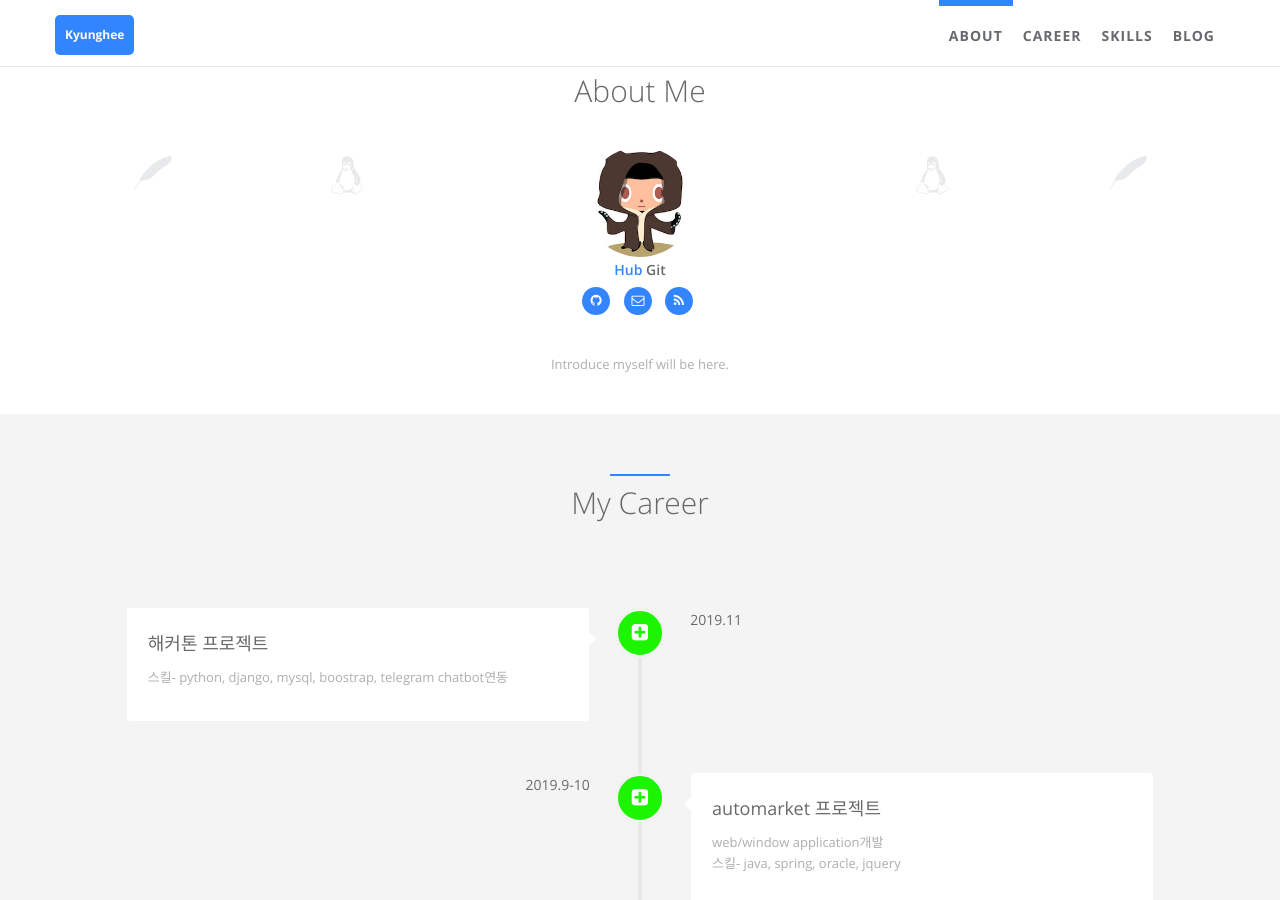
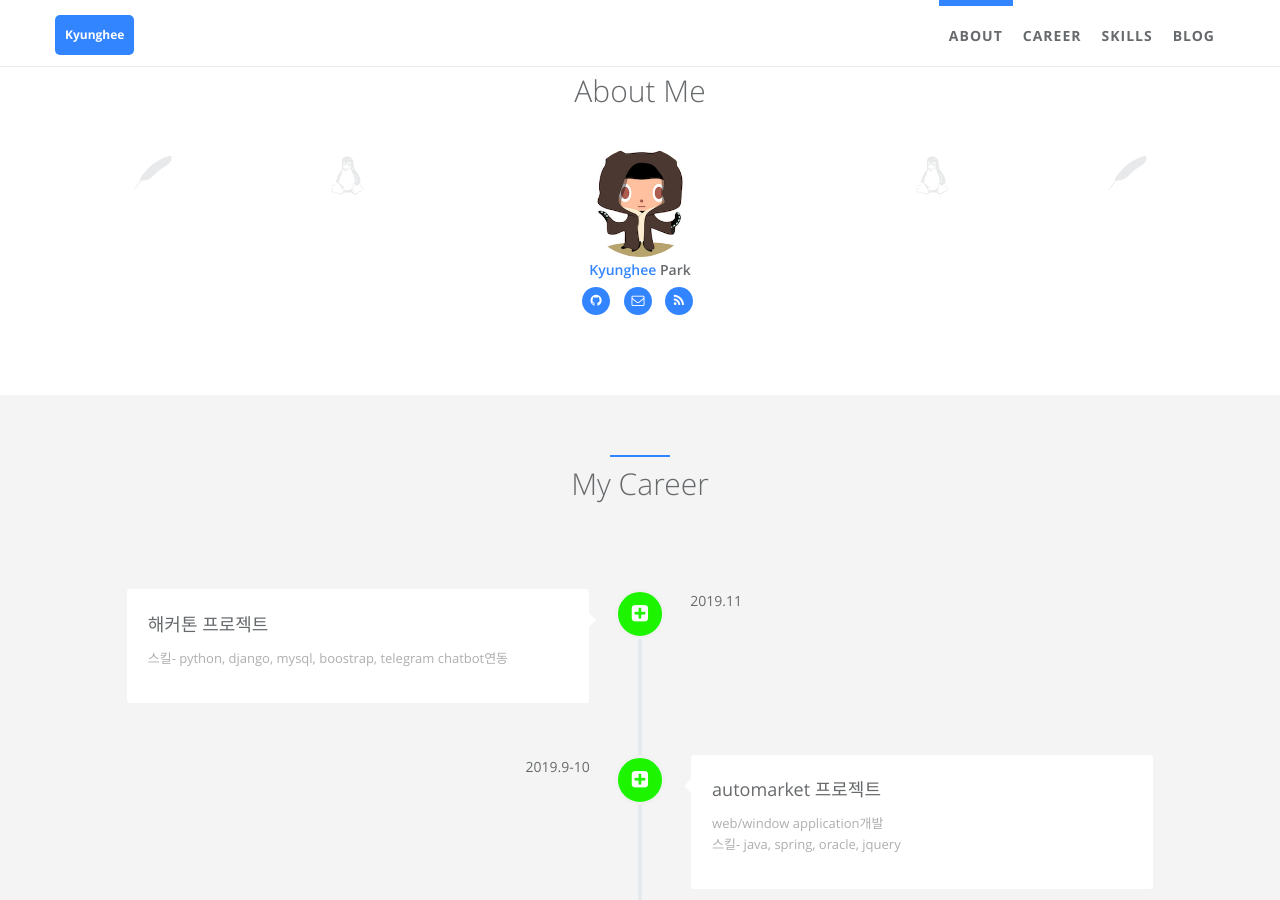
Before and after one commit to kyunghee2/kyunghee2.github.io, a Jekyll site: the page built from index.html, in a window 1280 px wide and 900 px high, scrolled down 468 px. Built offline with Jekyll 4.4.1, drawn with Linux system fonts in a browser that asks for light colours; part of the change alters nothing that is shown.

```diff
--- a/_config.yml
+++ b/_config.yml
@@ -12,14 +12,14 @@ img_path: /static/assets/img/blog  # url should be '/homepage/static/assets/img/
 # author -- index page "about me" section
 author:  # change following line to your infomation.
   name: GitHub  # Be used at blog posts' author.
-  first_name: Hub  # Be used at index page about me section.
-  last_name: Git  # Be used at index page about me section.
+  first_name: Kyunghee  # Be used at index page about me section.
+  last_name: Park  # Be used at index page about me section.
   avatar: /static/assets/img/landing/avatar.jpg  # upload your avatar at directory and edit it.
   github_username: kyunghee2  # Leave blank if you don't have now
   # linkedin_id: jarrekk # Leave blank if you don't have now
   # facebook_username: jiakunnj  # Leave blank if you don't have now
   # twitter_username: jiakun614  # Leave blank if you don't have now
-  email: kyungh103@gmail.com  # Leave blank if you don't have now
+  email: kyungh103@hanmail.net  # Leave blank if you don't have now
   # cv: http://cv.jarrekk.com  # An online CV can be printed as PDF, leave blank if you don't have now
   # skill icons are on avatar's left and right side. Reference urls are http://fontawesome.io/ and http://fizzed.com/oss/font-mfizz
   skill_icon1:
@@ -28,7 +28,7 @@ author:  # change following line to your infomation.
   skill_icon2:
     - name: fa-linux
     - name: icon-apache
-  desc: Introduce myself will be here.  # Describe yourself.
+  desc:   # Describe yourself.
 
 # comment
 disqus:  # if you wanna comment feature, go to https://disqus.com/ to get your configuration; if not, comment following two lines.
@@ -37,14 +37,10 @@ disqus:  # if you wanna comment feature, go to https://disqus.com/ to get your c
 # analytics
 ## google analytics
 ga:  # if you wanna this feature, go to https://www.google.com/analytics/ to get your configuration; if not, comment following line.
-  id: UA-93473370-3
+  id: UA-155233217-1
 
 ## google optimize
 go:
-  # id:
-
-## growingIO
-gio:  # if you wanna this feature, go to https://www.growingio.com/ to get your configuration; if not, comment following line.
   # id:
 
 ## donation
--- a/_includes/analytics.html
+++ b/_includes/analytics.html
@@ -7,27 +7,8 @@
     })(window,document,'script','https://www.google-analytics.com/analytics.js','ga');
 
     ga('create', '{{ site.ga.id }}', 'auto');
-    ga('require', '{{ site.go.id }}');
+    ga('require', '{{ site.ga.id }}');
     ga('send', 'pageview');
 
   </script>
 {% endif %}
-
-<!-- GrowingIO -->
-{% if site.gio %}
-  <script>
-    var _vds = _vds || [];
-    window._vds = _vds;
-    (function(){
-      _vds.push(['setAccountId', '{{ site.gio.id }}']);
-      (function() {
-        var vds = document.createElement('script');
-        vds.type='text/javascript';
-        vds.async = true;
-        vds.src = ('https:' == document.location.protocol ? 'https://' : 'http://') + 'dn-growing.qbox.me/vds.js';
-        var s = document.getElementsByTagName('script')[0];
-        s.parentNode.insertBefore(vds, s);
-      })();
-    })();
-  </script>
-{% endif %}
```
Also changed, not shown: 1 other file.
